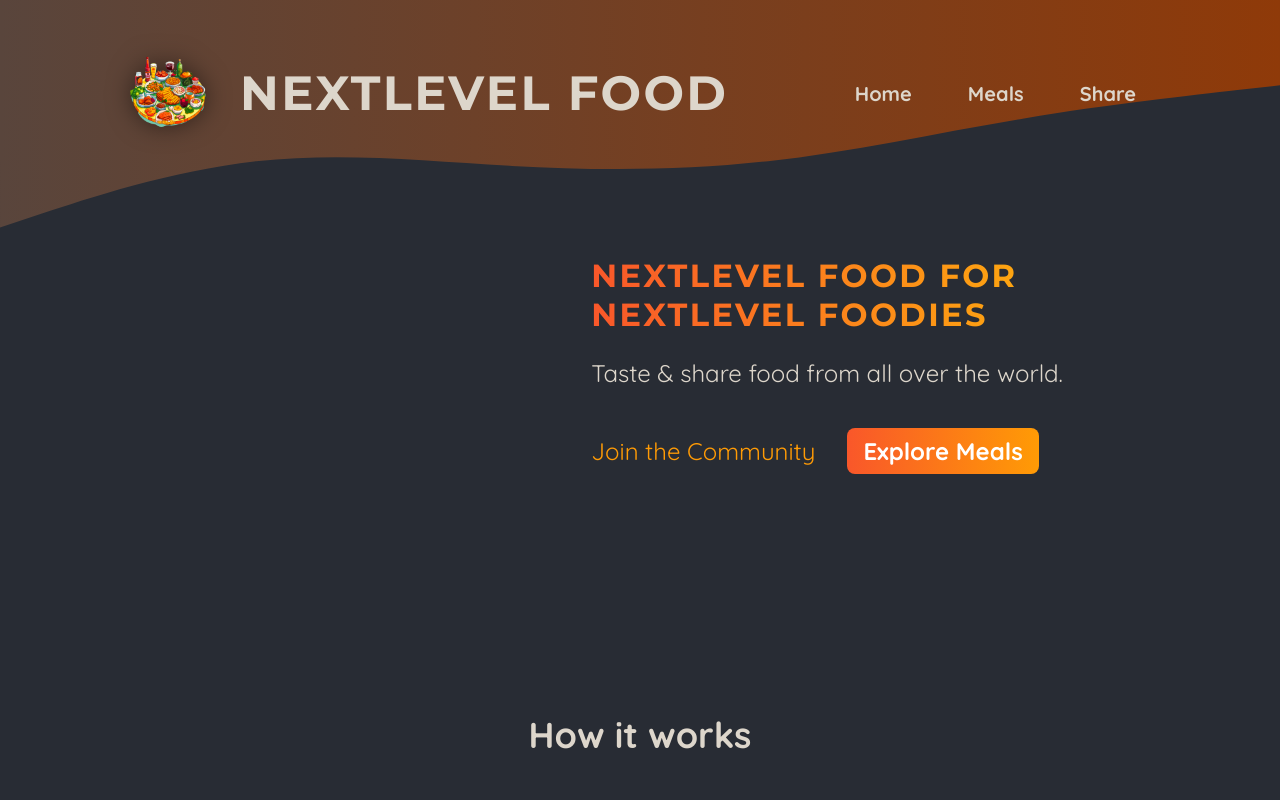
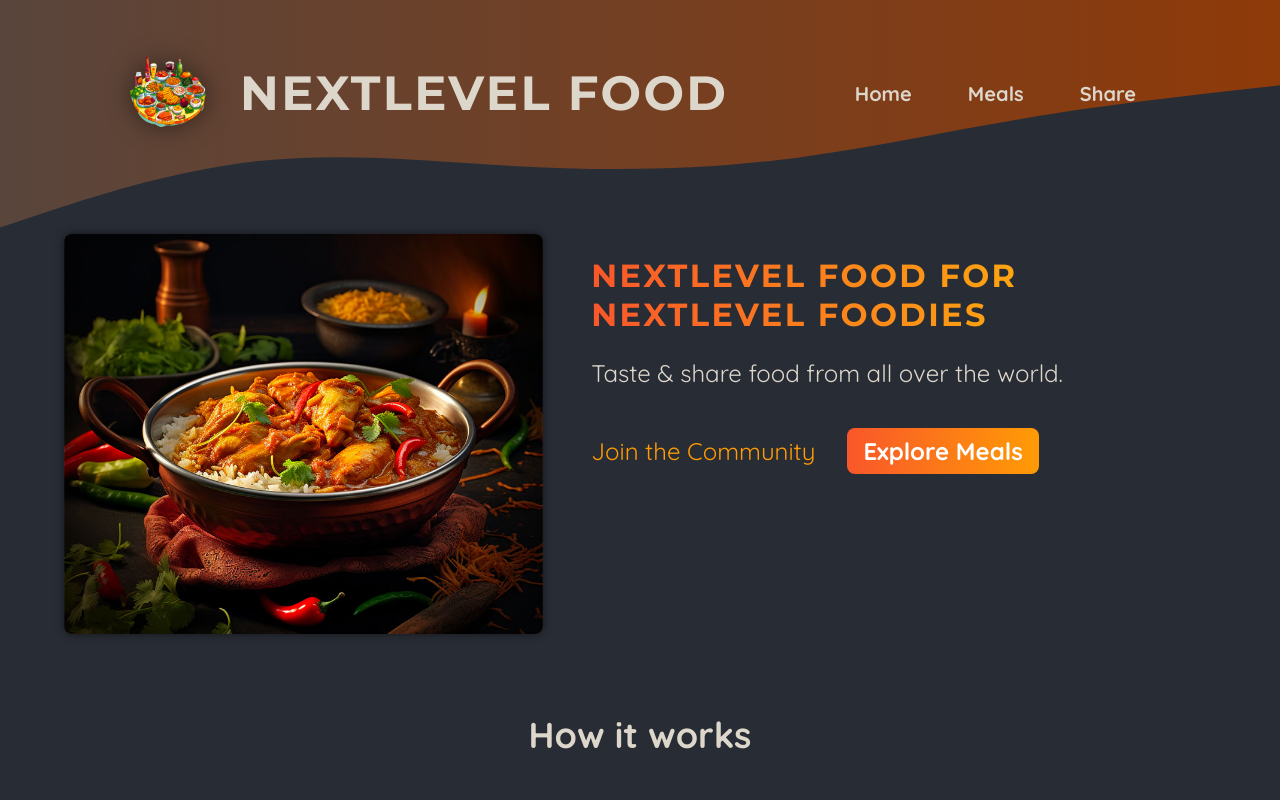
Before and after one commit to aufasyaihan/foodies, a Next.js app: page / in a window 1280 px wide. Shown: the top 800 px of the page. Built offline with nearby package versions, Linux system fonts and the light colour scheme.

Commit message:
added image slideshow

```diff
--- a/app/page.js
+++ b/app/page.js
@@ -1,12 +1,15 @@
-import Link from 'next/link';
+import Link from "next/link";
 
-import classes from './page.module.css';
+import classes from "./page.module.css";
+import ImageSlideshow from "@/components/images/image-slideshow";
 
 export default function Home() {
   return (
     <>
       <header className={classes.header}>
-        <div className={classes.slideshow}></div>
+        <div className={classes.slideshow}>
+          <ImageSlideshow />
+        </div>
         <div>
           <div className={classes.hero}>
             <h1>NextLevel Food for NextLevel Foodies</h1>
@@ -23,8 +26,8 @@
           <h2>How it works</h2>
           <p>
             NextLevel Food is a platform for foodies to share their favorite
-            recipes with the world. It&apos;s a place to discover new dishes, and to
-            connect with other food lovers.
+            recipes with the world. It&apos;s a place to discover new dishes,
+            and to connect with other food lovers.
           </p>
           <p>
             NextLevel Food is a place to discover new dishes, and to connect
@@ -36,8 +39,8 @@
           <h2>Why NextLevel Food?</h2>
           <p>
             NextLevel Food is a platform for foodies to share their favorite
-            recipes with the world. It&apos;s a place to discover new dishes, and to
-            connect with other food lovers.
+            recipes with the world. It&apos;s a place to discover new dishes,
+            and to connect with other food lovers.
           </p>
           <p>
             NextLevel Food is a place to discover new dishes, and to connect
--- /dev/null
+++ b/components/images/image-slideshow.js
@@ -0,0 +1,50 @@
+"use client";
+
+import { useEffect, useState } from "react";
+import Image from "next/image";
+
+import burgerImg from "@/assets/burger.jpg";
+import curryImg from "@/assets/curry.jpg";
+import dumplingsImg from "@/assets/dumplings.jpg";
+import macncheeseImg from "@/assets/macncheese.jpg";
+import pizzaImg from "@/assets/pizza.jpg";
+import schnitzelImg from "@/assets/schnitzel.jpg";
+import tomatoSaladImg from "@/assets/tomato-salad.jpg";
+import classes from "./image-slideshow.module.css";
+
+const images = [
+  { image: burgerImg, alt: "A delicious, juicy burger" },
+  { image: curryImg, alt: "A delicious, spicy curry" },
+  { image: dumplingsImg, alt: "Steamed dumplings" },
+  { image: macncheeseImg, alt: "Mac and cheese" },
+  { image: pizzaImg, alt: "A delicious pizza" },
+  { image: schnitzelImg, alt: "A delicious schnitzel" },
+  { image: tomatoSaladImg, alt: "A delicious tomato salad" },
+];
+
+export default function ImageSlideshow() {
+  const [currentImageIndex, setCurrentImageIndex] = useState(0);
+
+  useEffect(() => {
+    const interval = setInterval(() => {
+      setCurrentImageIndex((prevIndex) =>
+        prevIndex < images.length - 1 ? prevIndex + 1 : 0
+      );
+    }, 5000);
+
+    return () => clearInterval(interval);
+  }, []);
+
+  return (
+    <div className={classes.slideshow}>
+      {images.map((image, index) => (
+        <Image
+          key={index}
+          src={image.image}
+          className={index === currentImageIndex ? classes.active : ""}
+          alt={image.alt}
+        />
+      ))}
+    </div>
+  );
+}
--- /dev/null
+++ b/components/images/image-slideshow.module.css
@@ -0,0 +1,26 @@
+.slideshow {
+  position: relative;
+  width: 100%;
+  height: 100%;
+  border-radius: 8px;
+  overflow: hidden;
+  box-shadow: 0 0 0.5rem rgba(0, 0, 0, 0.5);
+}
+
+.slideshow img {
+  width: 100%;
+  height: 100%;
+  object-fit: cover;
+  position: absolute;
+  top: 0;
+  left: 0;
+  opacity: 0;
+  transform: scale(1.1) translateX(-1rem) rotate(-5deg);
+  transition: all 0.5s ease-in-out;
+}
+
+.slideshow .active {
+  z-index: 1;
+  opacity: 1;
+  transform: scale(1) translateX(0) rotate(0);
+}
```
